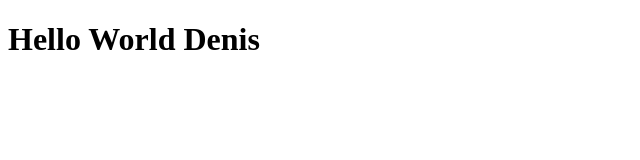
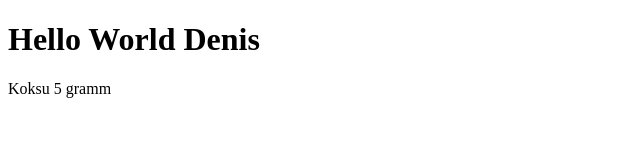
Before and after one commit to TikkY-hash/Project, a plain HTML site: page index.html in a window 1280 px wide. Shown: the whole page, without its empty margins (0-640 px from the left). Drawn offline with Linux system fonts and the light colour scheme.

Commit message:
second commit

```diff
--- a/index.html
+++ b/index.html
@@ -7,5 +7,6 @@
 </head>
 <body>
     <h1>Hello World Denis</h1>
+    <p>Koksu 5 gramm</p>
 </body>
 </html>
```
